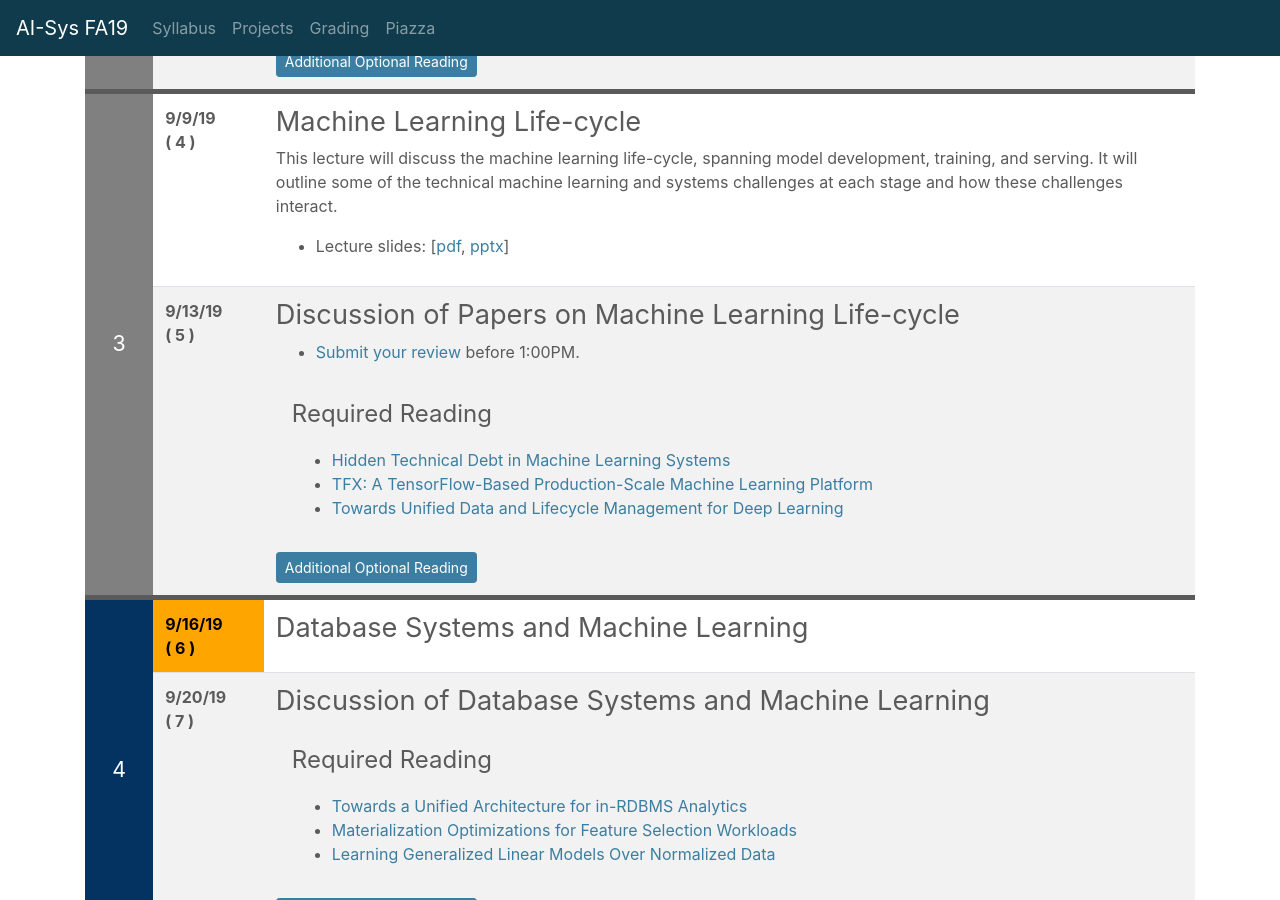
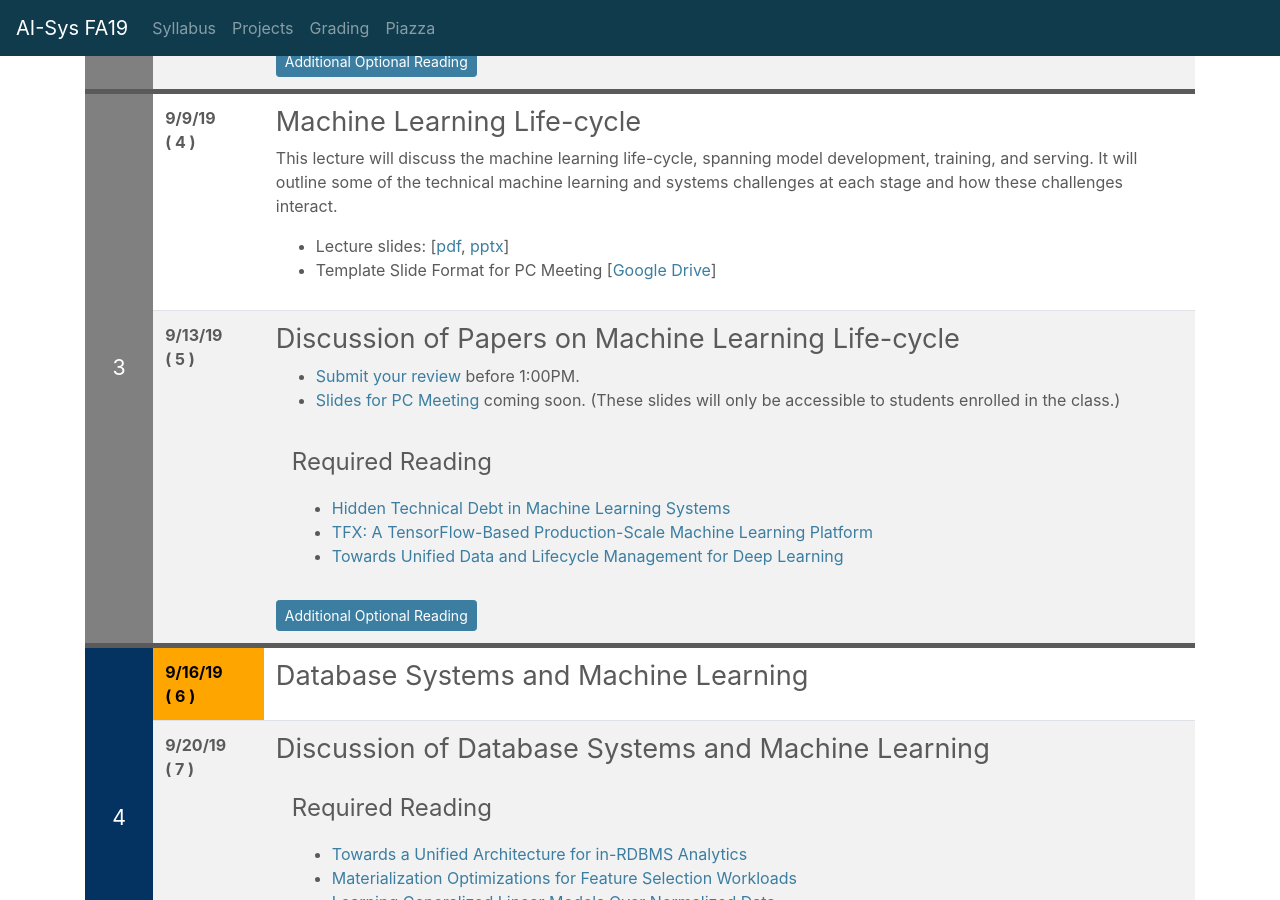
Before and after one commit to ucbrise/cs294-ai-sys-fa19, a Jekyll site: the page built from index.md, in a window 1280 px wide and 900 px high, scrolled down 1680 px. Built offline with Jekyll 4.4.1, drawn with Linux system fonts in a browser that asks for light colours; nearby versions of some CDN libraries; our own code applies the rules of GitHub Pages for plain Markdown files.

Commit message:
updating lecture

```diff
--- a/index.md
+++ b/index.md
@@ -178,6 +178,7 @@ Add more discussion
 This lecture will discuss the machine learning life-cycle, spanning model development, training, and serving.  It will outline some of the technical machine learning and systems challenges at each stage and how these challenges interact.
 
 * Lecture slides: [[pdf](assets/lectures/lec03/03_ml-lifecycle.pdf), [pptx](assets/lectures/lec03/03_ml-lifecycle.pptx)]
+* Template Slide Format for PC Meeting [[Google Drive](https://docs.google.com/presentation/d/1bxGL9cQziVhGQzhq-rBXxuYnuP3745Ye3PRg_1QZj3I/edit?usp=sharing)]
 
 
 {% include syllabus_entry %}
@@ -185,6 +186,7 @@ This lecture will discuss the machine learning life-cycle, spanning model develo
 
 
 * [Submit your review](https://forms.gle/uRfHTWH86dee2WTd7) before 1:00PM.
+* [Slides for PC Meeting]() coming soon. (These slides will only be accessible to students enrolled in the class.)
 
 
 <div class="reading">
```
